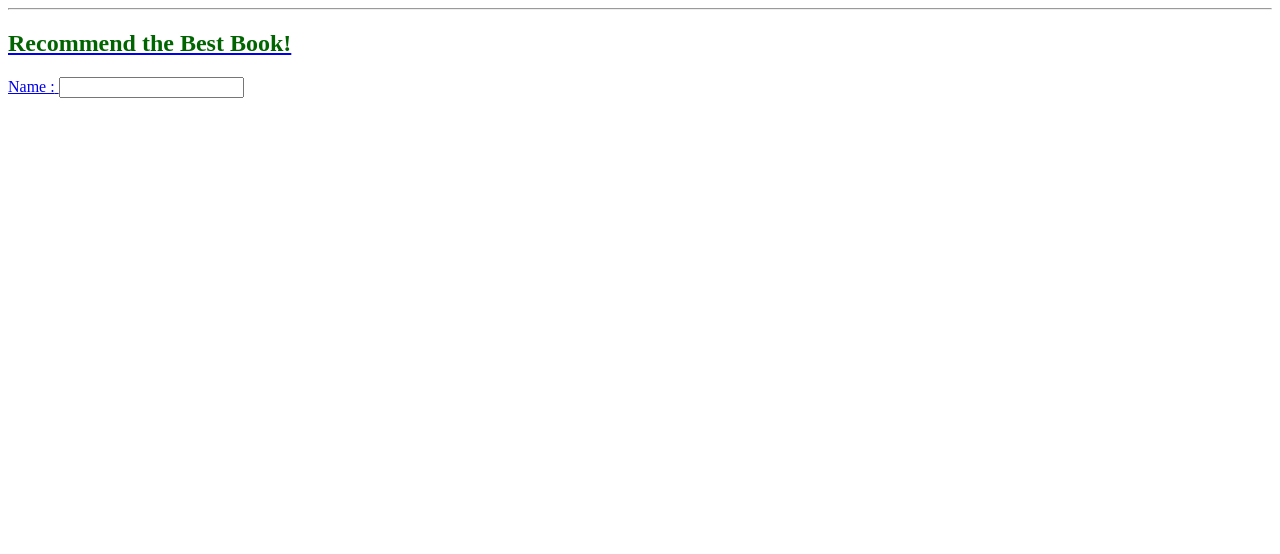
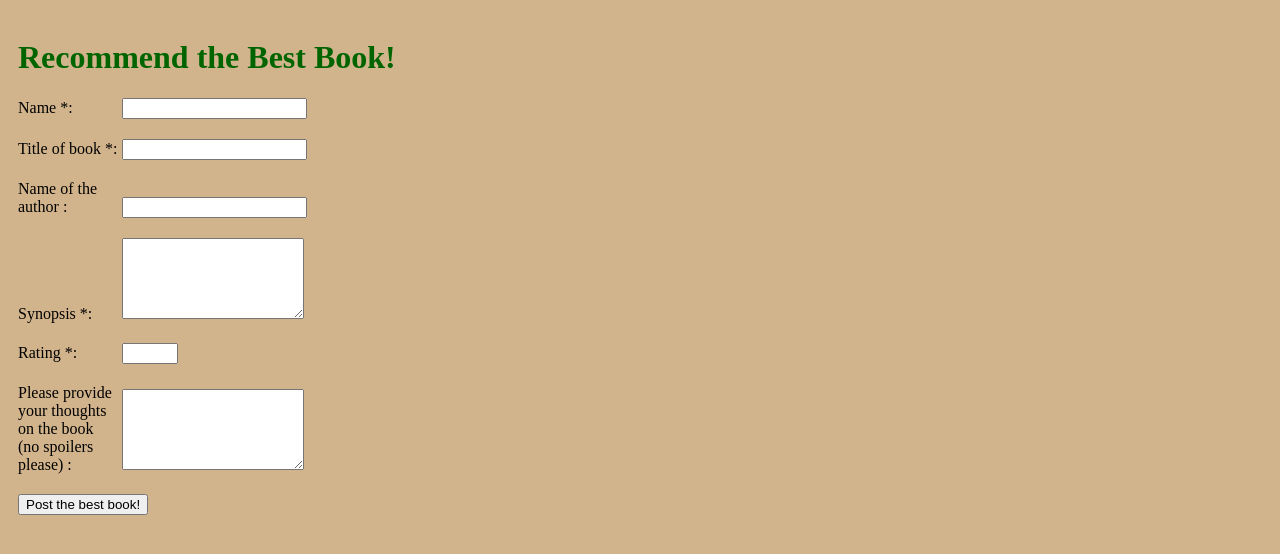
Before and after one commit to ZekeMer/BestBooks, a Flask app: page /book in a window 1280 px wide. Shown: the top 554 px of the page. Run offline with Flask 3, Linux system fonts and the light colour scheme.

Commit message:
New input fields added

```diff
--- a/app.py
+++ b/app.py
@@ -9,4 +9,19 @@ def mainpage():
 
 @app.route('/book', methods = ['GET', 'POST'])
 def book():
-        return render_template('book.html')
+    if request.method =="POST":
+        name = request.form.get('name', '').strip()
+        title = request.form.get('title', '').strip()
+        author = request.form.get('author', '').strip()
+        rating = request.form.get('rating', '').strip()
+        synopsis = request.form.get('synopsis', '').strip()
+        thoughts = request.form.get('thoughts', '').strip()
+
+        if not name or not rating or not title or not synopsis:
+            msgOfDoom = "Error of Doom! Make sure all required fields are filled in!"
+            return render_template('book.html', error = msgOfDoom)
+
+        # Success! New Bestbook!
+        # return render_template('book.html', name = name, author = author, rating = rating)
+
+    return render_template('book.html')
--- a/static/style.css
+++ b/static/style.css
@@ -1,3 +1,17 @@
-h1 {
-    color: darkgreen
+body {
+    max-width: 600px;
+    background-color: tan;
+    font-family:'Times New Roman', Times, serif;
+    padding:10px;
 }
+
+h1 { color: darkgreen; }
+
+.error { color: darkred; }
+
+form div { margin: 20px 0; }
+
+label {
+    display: inline-block;
+    width: 100px;
+}
--- a/templates/base.html
+++ b/templates/base.html
@@ -7,10 +7,7 @@
     <link rel="stylesheet" type="text/css" href="{{ url_for('static', filename = 'style.css') }}">
 </head>
 <body>
-    <nav>
-        <a href="{{ url_for('book') }}"
-    </nav>
-    <hr>
+
     {% block content %} {% endblock %}
 
 </body>
--- a/templates/book.html
+++ b/templates/book.html
@@ -4,11 +4,45 @@
 
 <h1>Recommend the Best Book!</h1>
 
+{% if error %}
+    <p class ="error"> {{ error }} </p>
+{% endif %}
+
 <form action="" method="POST">
 
     <div>
-        <label for="name">Name :</label>
+        <label for="name"> Name *:</label>
         <input type="text" name="name" id="name" required>
+    </div>
+
+    <div>
+        <label for="title"> Title of book *: </label>
+        <input type = "text" name ="title" id = "title" required>
+    </div>
+
+    <div>
+        <label for="author"> Name of the author : </label>
+        <input type="text" name="author" id="author">
+    </div>
+
+    <div>
+        <label for="synopsis"> Synopsis *: </label>
+        <textarea name = "synopsis" id="synopsis" rows = "5" required></textarea>
+    </div>
+
+    <div>
+        <label for="rating"> Rating *: </label>
+        <input type = "number" name="rating" id="rating" min="0" max="10" required>
+    </div>
+
+    <div>
+        <label for = "thoughts"> Please provide your thoughts on the book (no spoilers please) :</label>
+        <textarea name="thoughts" id="thoughts" rows = "5"></textarea>
+    </div>
+
+
+    <div>
+        <button type = "submit"> Post the best book! </button>
     </div>
 
 
```
